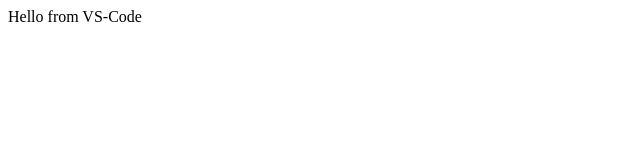
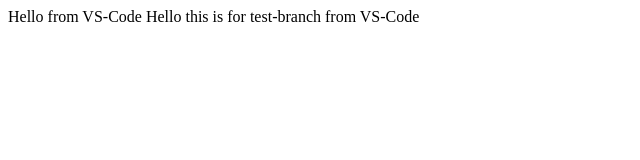
Before and after one commit to sbakkappa/vs-git, a plain HTML site: page index.html in a window 1280 px wide. Shown: the whole page, without its empty margins (0-640 px from the left). Drawn offline with Linux system fonts and the light colour scheme.

Commit message:
my test feaure add

```diff
--- a/index.html
+++ b/index.html
@@ -6,6 +6,6 @@
     <title>Hello from VS-Code</title>
   </head>
   <body>
-    Hello from VS-Code
+    Hello from VS-Code Hello this is for test-branch from VS-Code
   </body>
 </html>
```
